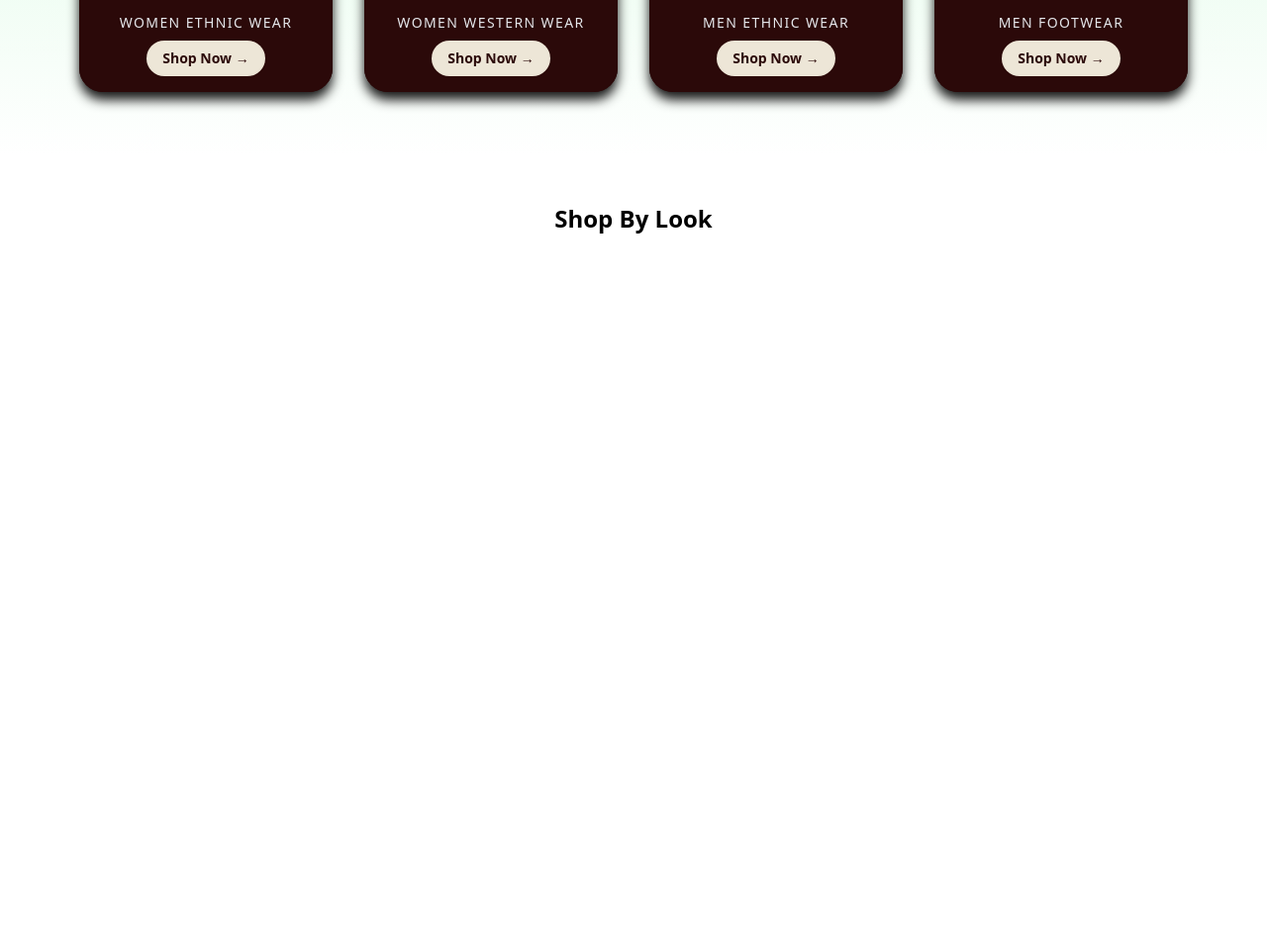
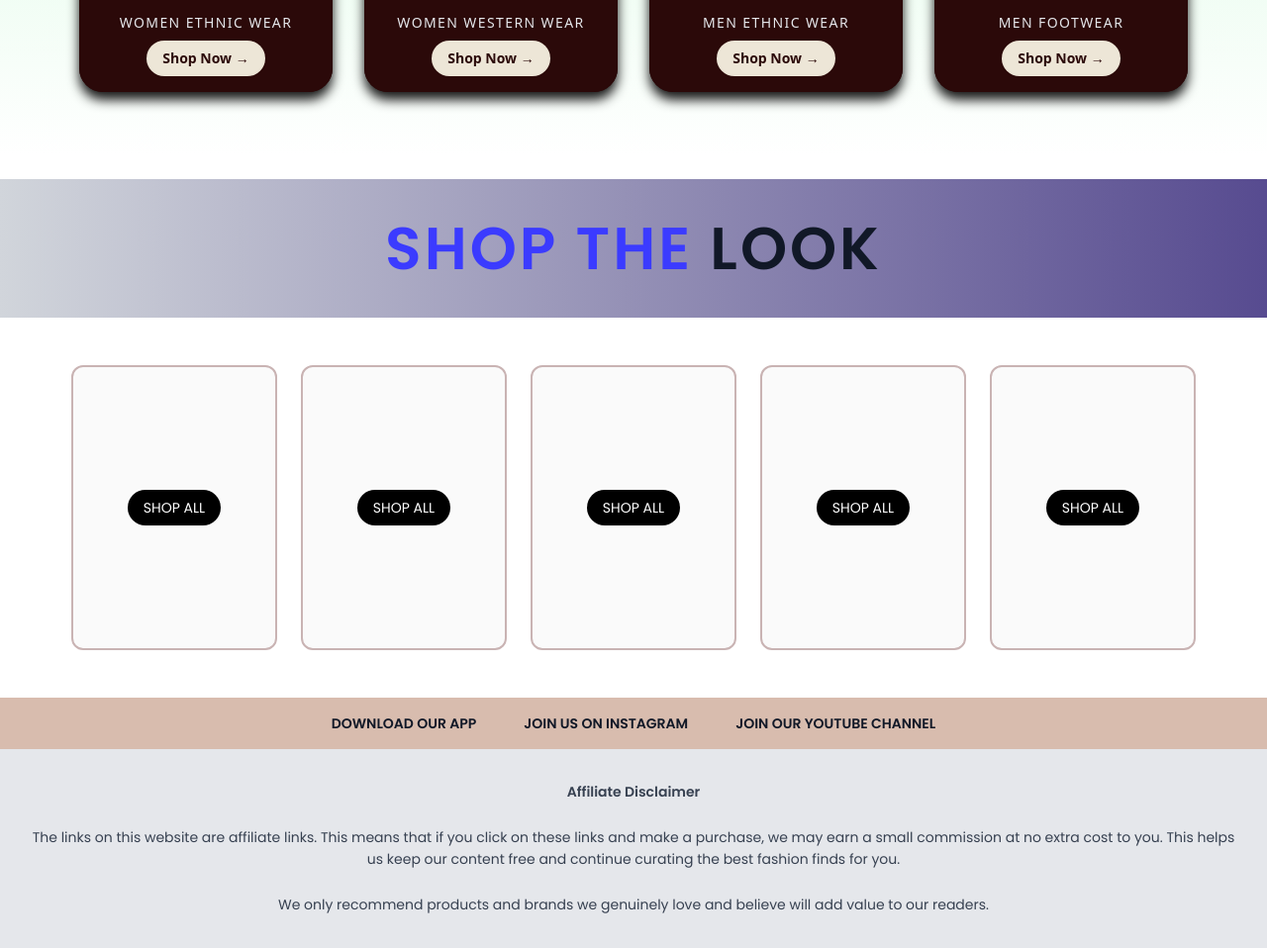
Before and after one commit to reivybe/Reivybe-Website, a website: page index.html in a window 1280 px wide. Shown: the part 1280-2238 px from the top of the page at 99% size. Before the commit the page ends 1517 px from the top, so only its background shows below. Drawn offline with nearby package versions, Linux system fonts and the light colour scheme; a web font is replaced by a local one.

Commit message:
added shopbylook, disclaimer, cards, footer

```diff
--- a/index.html
+++ b/index.html
@@ -10,6 +10,8 @@
      <script src="https://cdn.tailwindcss.com"></script>
      <link href="https://fonts.googleapis.com/css2?family=Covered+By+Your+Grace&display=swap" rel="stylesheet">
      <link href="https://fonts.googleapis.com/css2?family=Abhaya+Libre&display=swap" rel="stylesheet">
+     <link href="https://fonts.googleapis.com/css2?family=Poppins:wght@400;600&display=swap" rel="stylesheet">
+
 </head>
 <body>
     <nav class="bg-white shadow-lg w-full h-16 p-4 flex justify-center items-center">
@@ -132,6 +134,66 @@
 
 <!-- Next Section -->
 <br>
-<h3 class="text-center text-2xl font-semibold mt-6">Shop By Look</h3>
+  <div class="bg-white text-gray-900 font-[Poppins]">
+
+    <!-- HEADER -->
+    <div class="text-center py-10 px-4 bg-gradient-to-r from-gray-300 to-[#574b90] relative">
+      <h1 class="text-5xl md:text-6xl font-semibold tracking-wider uppercase">
+        <span class="text-[#3b3bff]">SHOP THE</span> LOOK
+      </h1>
+    </div>
+
+    <!-- CARD CONTAINER -->
+    <div class="flex flex-wrap justify-center items-stretch gap-6 py-12 px-4">
+
+      <!-- Single Card -->
+      <div class="border-2 border-[#c9b3b3] bg-[#fafafa] rounded-xl w-40 h-64 md:w-52 md:h-72 flex flex-col justify-center items-center p-4 transition-transform hover:-translate-y-2">
+        <a href="#" class="px-4 py-2 bg-black text-white rounded-full text-sm hover:bg-[#3b3bff] transition">
+          SHOP ALL
+        </a>
+      </div>
+
+      <div class="border-2 border-[#c9b3b3] bg-[#fafafa] rounded-xl w-40 h-64 md:w-52 md:h-72 flex flex-col justify-center items-center p-4 transition-transform hover:-translate-y-2">
+        <a href="#" class="px-4 py-2 bg-black text-white rounded-full text-sm hover:bg-[#3b3bff] transition">
+          SHOP ALL
+        </a>
+      </div>
+
+      <div class="border-2 border-[#c9b3b3] bg-[#fafafa] rounded-xl w-40 h-64 md:w-52 md:h-72 flex flex-col justify-center items-center p-4 transition-transform hover:-translate-y-2">
+        <a href="#" class="px-4 py-2 bg-black text-white rounded-full text-sm hover:bg-[#3b3bff] transition">
+          SHOP ALL
+        </a>
+      </div>
+
+      <div class="border-2 border-[#c9b3b3] bg-[#fafafa] rounded-xl w-40 h-64 md:w-52 md:h-72 flex flex-col justify-center items-center p-4 transition-transform hover:-translate-y-2">
+        <a href="#" class="px-4 py-2 bg-black text-white rounded-full text-sm hover:bg-[#3b3bff] transition">
+          SHOP ALL
+        </a>
+      </div>
+
+      <div class="border-2 border-[#c9b3b3] bg-[#fafafa] rounded-xl w-40 h-64 md:w-52 md:h-72 flex flex-col justify-center items-center p-4 transition-transform hover:-translate-y-2">
+        <a href="#" class="px-4 py-2 bg-black text-white rounded-full text-sm hover:bg-[#3b3bff] transition">
+          SHOP ALL
+        </a>
+      </div>
+
+    </div>
+
+    <!-- FOOTER LINKS -->
+    <div class="bg-[#d8bcae] text-center py-4 flex justify-center gap-6 md:gap-12 text-sm font-semibold">
+      <a href="#" class="hover:underline">DOWNLOAD OUR APP</a>
+      <a href="#" class="hover:underline">JOIN US ON INSTAGRAM</a>
+      <a href="#" class="hover:underline">JOIN OUR YOUTUBE CHANNEL</a>
+    </div>
+
+    <!-- DISCLAIMER -->
+    <div class="bg-gray-200 py-8 px-6 text-center text-sm leading-relaxed text-gray-700">
+      <strong>Affiliate Disclaimer</strong><br><br>
+      The links on this website are affiliate links. This means that if you click on these links
+      and make a purchase, we may earn a small commission at no extra cost to you.
+      This helps us keep our content free and continue curating the best fashion finds for you.<br><br>
+      We only recommend products and brands we genuinely love and believe will add value to our readers.
+    </div>
+
 </body>
 </html>
```
